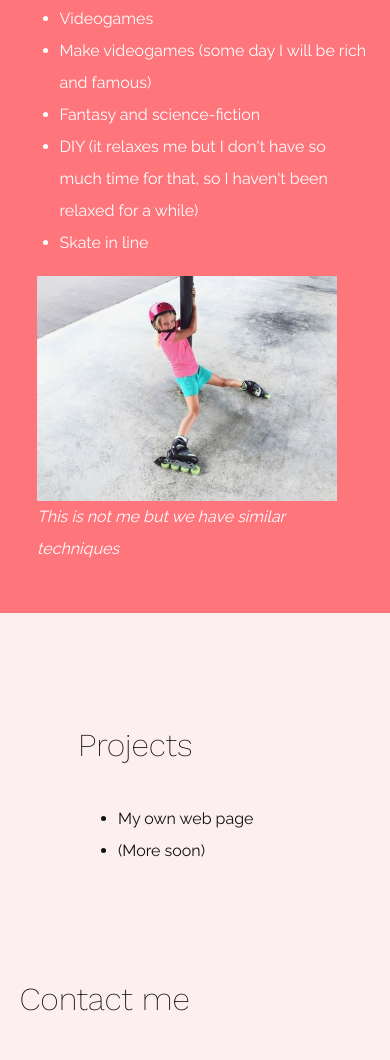
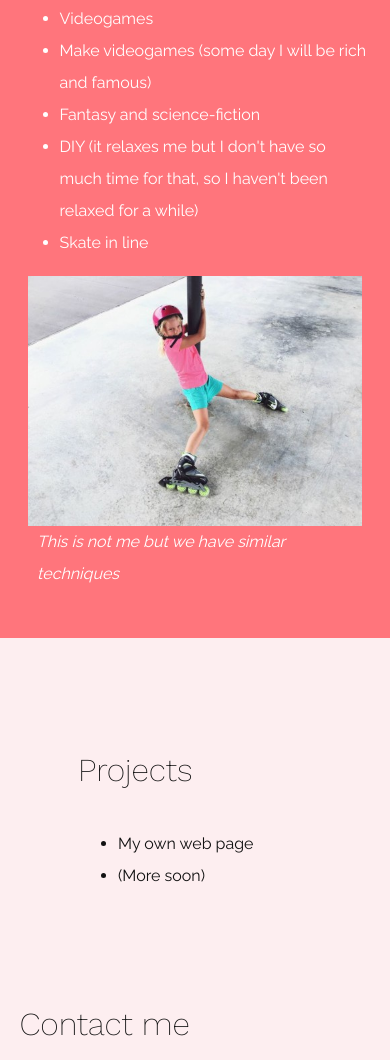
Before and after one commit to eFernP/studentPage, a plain HTML site: page ester.html in a window 390 px wide. Shown: the part 1344-2404 px from the top of the page. Drawn offline with nearby package versions, Linux system fonts and the light colour scheme; a web font is replaced by a local one.

Commit message:
css applied

```diff
--- a/ester.html
+++ b/ester.html
@@ -49,7 +49,9 @@
             </ul>
           </div>
             <div class="imageInterest">
+              <div class="imageSrc">
               <img src="./img/interests1.jpg" alt="interests">
+              </div>
               <p>This is not me but we have similar techniques</p>
             </div>
           </div>
--- a/styles.css
+++ b/styles.css
@@ -122,9 +122,20 @@ p {
 
   }
 
+
+  .imageSrc{
+    display: flex;
+    justify-content: center;
+
+  }
   .imageInterest img{
-    width: 300px;
-    height: auto;
+    height: 250px;
+    width: auto;
+  }
+
+  .imageInterest p{
+    display: flex;
+    justify-content: center;
   }
 
   textarea{
```
